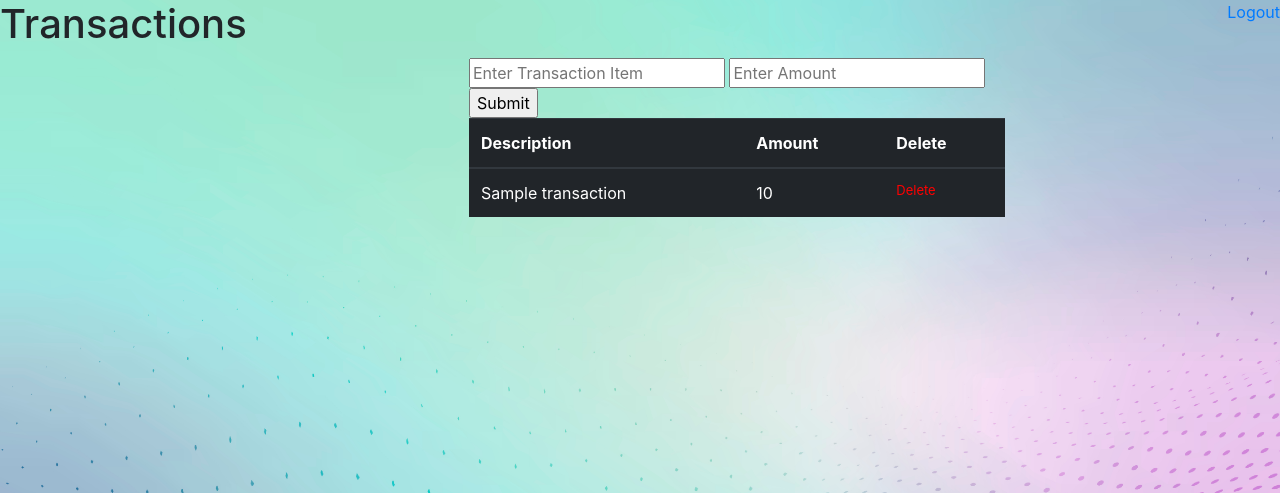
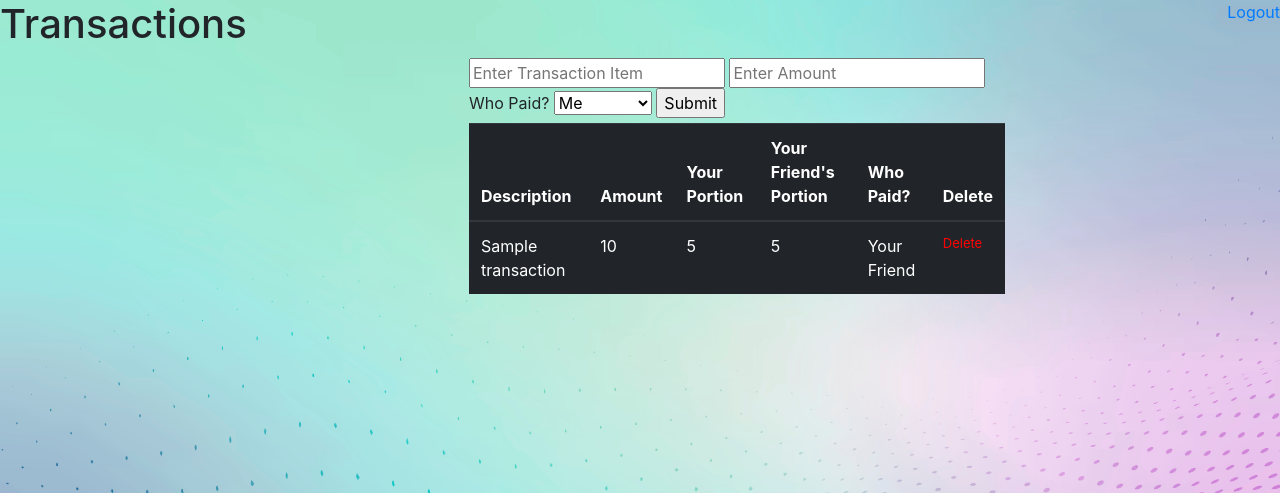
Before and after one commit to dimiprousalis/GoodDimes, a Node project: template views/transactions.ejs in a window 1280 px wide. Shown: the top 493 px of the page. Run offline with Node 20 templates, Linux system fonts and the light colour scheme; the template is opened without the code that fills it: most values are stand-ins (such as "Sample title", 1, 10 or a date in 2020); some libraries are stand-ins or nearby versions.

Commit message:
add payer and per person items

```diff
--- a/views/transactions.ejs
+++ b/views/transactions.ejs
@@ -18,6 +18,11 @@
     <form action="/transactions/createTransaction" method='POST'>
       <input type="text" placeholder="Enter Transaction Item" name='transactionItem'>
       <input type="number" step="any" placeholder="Enter Amount" name='amountItem'>
+      <label for="payerItem">Who Paid?</label>
+      <select name='payerItem'>
+        <option value="user">Me</option>
+        <option value="friend">My Friend</option>
+      </select>
       <input type="submit">
     </form>
 
@@ -28,6 +33,9 @@
         <tr>
           <th>Description</th>
           <th>Amount</th>
+          <th>Your Portion</th>
+          <th>Your Friend's Portion</th>
+          <th>Who Paid?</th>
           <th>Delete</th>
         </tr>
       </thead>
@@ -39,6 +47,15 @@
             </td>
             <td>
               <%= el.amount %>
+            </td>
+            <td>
+              <%= el.amount/2 %>
+            </td>
+            <td>
+              <%= el.amount/2 %>
+            </td>
+            <td>
+              <%= el.payer === "user" ? "You" : "Your Friend" %>
             </td>
             <td class='del'> Delete </td>
 
```
Lines whose indentation alone changed are shown as unchanged.
